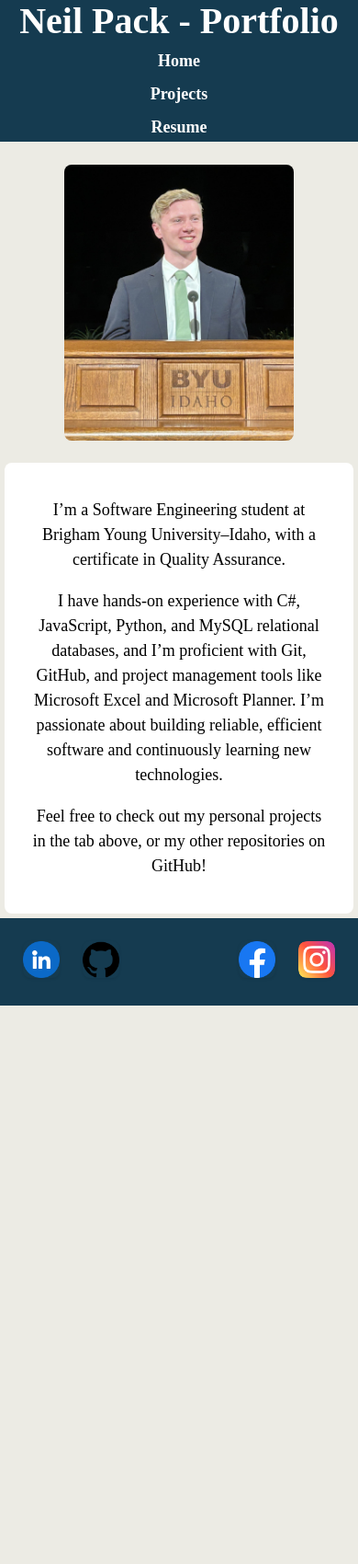
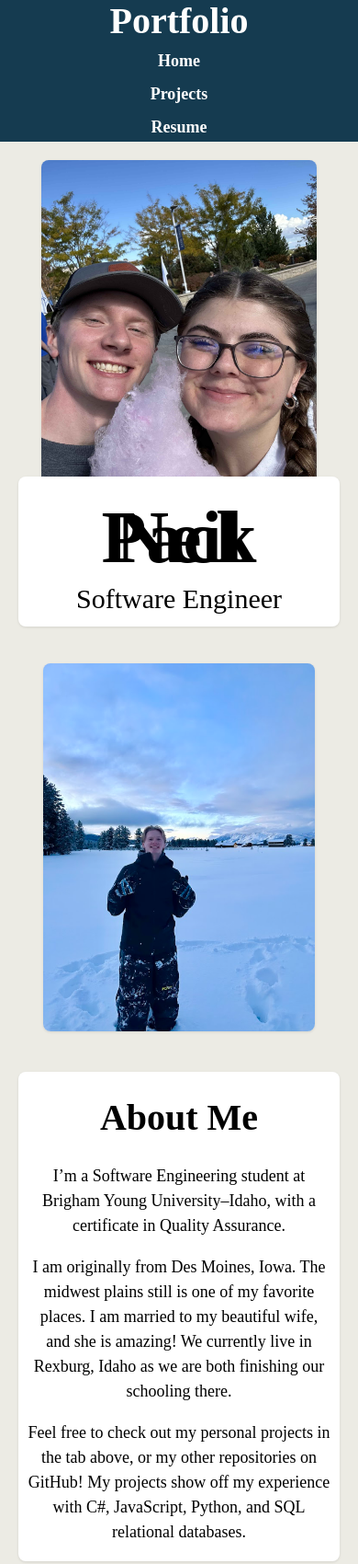
Before and after one commit to neilpack/portfolio, a plain HTML site: page index.html in a window 390 px wide. Shown: the top 1700 px of the page at 92% size. Before the commit the page ends 1093 px from the top, so only its background shows below. Drawn offline with Linux system fonts and the light colour scheme; a web font is replaced by a local one.

Commit message:
updated main page

```diff
--- a/index.html
+++ b/index.html
@@ -4,18 +4,19 @@
     <meta charset="UTF-8">
     <meta name="viewport" content="width=device-width, initial-scale=1.0">
     <title>Portfolio</title>
-    <link rel="stylesheet" href="styles/index-style.css">
+    <link rel="stylesheet" href="styles/style-index.css">
     <meta name="description" content="Personal portfolio of Neil Pack, showcasing web development, design, and creative projects.">
     <meta name="keywords" content="portfolio, web developer, frontend, backend, HTML, CSS, JavaScript, Python, C#, SQL, MySQL">
     <meta name="author" content="Neil Pack">
     <link rel="icon" href="images/favicon.ico">
+    <script src="scripts/home.js" defer></script>
     <style>
         @import url('https://fonts.googleapis.com/css2?family=Alumni+Sans+SC:ital,wght@0,100..900;1,100..900&display=swap');
     </style>
 </head>
 <body>
     <header>
-        <h1>Neil Pack - Portfolio</h1>
+        <h1>Portfolio</h1>
         <nav>
             <ul>
             <li><a href="index.html">Home</a></li>
@@ -25,15 +26,39 @@
         </nav>
     </header>
     <main>
-        <section>
-            <img src="images/mini.jpeg" alt="Professional photo of me">
-        </section>
-        <section id="bio">
-            <p>I’m a Software Engineering student at Brigham Young University–Idaho, with a certificate in Quality Assurance.</p>
-            <p>I have hands-on experience with C#, JavaScript, Python, and MySQL relational databases, and I’m proficient with Git, GitHub, and project management tools like Microsoft Excel and Microsoft Planner.
-                I’m passionate about building reliable, efficient software and continuously learning new technologies.</p>
-            <p>Feel free to check out my personal projects in the tab above, or my other repositories on GitHub! </p>
-        </section>
+        <div class="animations">
+            <section class="animation hidden">
+                <img src="images/hero01.JPG" alt="My wife and I on campus">
+            </section>
+            <section class="animation hidden">
+                <img src="images/hero06.jpeg" alt="Me standing by some trees">
+            </section>
+            <section class="animation hidden">
+                <img src="images/hero03.JPG" alt="My wife and I at a waterfall">
+            </section>
+        </div>
+
+        <div class="animations">
+            <section class="title animation hidden">
+                <h1>Neil Pack</h1>
+                <p>Software Engineer</p>
+            </section>
+        </div>
+
+        <div>
+            <section>
+                <img src="images/hero02.png" alt="Me outside in the snow">
+            </section>
+            <section class="bio">
+                <h3>About Me</h3>
+                <p>I’m a Software Engineering student at Brigham Young University–Idaho, with a certificate in Quality Assurance.</p>
+                <p>I am originally from Des Moines, Iowa. The midwest plains still is one of my favorite places.
+                     I am married to my beautiful wife, and she is amazing! We currently live in Rexburg, Idaho
+                    as we are both finishing our schooling there.</p>
+                <p>Feel free to check out my personal projects in the tab above, or my other repositories on GitHub!
+                    My projects show off my experience with C#, JavaScript, Python, and SQL relational databases.</p>
+            </section>
+        </div>
     </main>
     <footer>
         <ul class="social"> <!--target="_blank" makes it open a new tab  -->
--- /dev/null
+++ b/scripts/home.js
@@ -0,0 +1,14 @@
+const observer = new IntersectionObserver((entries) => {
+    entries.forEach((entry) => {
+        console.log(entry)
+        if (entry.isIntersecting) {
+            entry.target.classList.add('show');
+        } //else {
+            //entry.target.classList.remove('show');
+        //} commented this out so the animation only displays once
+
+    });
+});
+
+const hiddenElements = document.querySelectorAll('.hidden');
+hiddenElements.forEach((el) => observer.observe(el));
--- a/styles/index-style.css
+++ b/styles/style-index.css
@@ -26,8 +26,7 @@ html {
 /* Header */
 header {
   background-color: var(--accent-color);
-  margin-top: -48px; /* adds small bar above header bar*/
-  margin-left: -25px;
+  margin-top: -48px; /* removes small bar above header bar*/
 }
 header h1 {
   font-size: 70px;
@@ -54,17 +53,29 @@ a:hover {
 /* Main */
 main {
   display: flex;
+  flex-direction: column;
+  padding: 20px;
+}
+main div {
+  display: flex;
+  flex-direction: row;
+  gap: 40px;
   justify-content: center;
-  padding: 30px;
 }
-section {
-  padding: 20px;
+main div section {
   border-radius: 8px;
 }
-#bio {
+h3 {
+  font-size: 40px;
+  line-height: 0.5;
+  padding: 0 40px 0 40px;
+  font-family: "Alumni Sans SC";
+}
+.bio {
   background-color: white;
+  box-shadow: 0 1px 3px rgba(0,0,0,0.1);
 }
-p {
+.bio p {
   font-size: 25px;
   padding: 0 40px 0 40px;
   line-height: 1.5;
@@ -72,6 +83,48 @@ p {
 img {
   height: 450px;
   border-radius: 8px;
+  box-shadow: 0 1px 3px rgba(0,0,0,0.1);
+}
+.title {
+  background-color: white;
+  border-radius: 8px;
+  padding-left: 12%;
+  padding-right: 12%;
+  text-align: center;
+  margin-bottom: 30px;
+  margin-top: -80px;
+  box-shadow: 0 1px 3px rgba(0,0,0,0.1);
+  z-index: 1;
+}
+.title h1 {
+  font-size: 80px;
+  line-height: 0;
+  font-family: "Alumni Sans SC";
+}
+.title p {
+  font-size: 30px;
+  font-family: "Alumni Sans SC";
+  line-height: 0;
+}
+
+
+/* Animated JavaScript*/
+.hidden {
+  opacity: 0;
+  filter: blur(5px);
+  transform: translateX(-100%);
+  transition: all 1s;
+}
+.show {
+  opacity: 1;
+  filter: blur(0);
+  transform: translateX(0);
+}
+.animation:nth-child(2) {
+  transition-delay: 200ms;
+}
+.animation:nth-child(3) {
+  transition-delay: 400ms;
 }
 
 /* Footer */
@@ -92,7 +145,18 @@ footer ul section {
   display: flex;
 }
 
+/*Be Polite just in case people don't want to see the animations*/
+@media(prefers-reduced-motion) {
+  .hidden {
+    transition: none;
+  }
+}
 /* Breakpoints for Small Screens */
+@media (max-width: 1200px) {
+  main img {
+    height: 350px;
+  }
+}
 @media (max-width: 1000px) {
   header {
     margin-top: -28px;
@@ -112,22 +176,32 @@ footer ul section {
   ul li {
     padding: 5px;
   }
-  main {
+  main div {
     flex-direction: column;
     text-align: center;
-    padding: 5px;
+    padding-bottom: 10px;
   }
-  main p {
+  .title {
+    margin-top: -70px;
+  }
+  .bio p {
     font-size: 18px;
     padding: 0 10px 0 10px;
   }
+  .animation:nth-child(2) {
+    display: none;
+  }
+  .animation:nth-child(3) {
+    display: none;
+  }
   main img {
-    height: 300px;
+    height: 400px;
   }
   .social img {
     height: 40px;
   }
   footer section {
+    padding: 10px;
     gap: 15px;
   }
 }
--- a/styles/style-projects.css
+++ b/styles/style-projects.css
@@ -39,7 +39,6 @@ html {
 header {
   background-color: var(--accent-color);
   margin-top: -48px; /* removes small bar above header bar*/
-  margin-left: -25px;
 }
 header h1 {
   font-size: 70px;
@@ -218,6 +217,9 @@ footer ul section {
   .social img {
     height: 40px;
   }
+  footer ul li {
+    padding: 10px;
+  }
 }
 @media (max-width: 650px) {
   #project-container {
--- a/styles/style-resume.css
+++ b/styles/style-resume.css
@@ -27,7 +27,6 @@ html {
 header {
   background-color: var(--accent-color);
   margin-top: -48px; /* adds small bar above header bar*/
-  margin-left: -25px;
 }
 header h1 {
   font-size: 70px;
@@ -159,6 +158,12 @@ footer ul {
 footer ul section {
   display: flex;
 }
+footer ul li {
+  padding: 10px;
+}
+footer section {
+  gap: 13px;
+}
 
 /* Breakpoints for Small Screens */
 @media (max-width: 1200px) {
@@ -236,6 +241,6 @@ footer ul section {
     height: 40px;
   }
   footer section {
-    gap: 15px;
+    gap: 10px;
   }
 }
```
Also changed, not shown: images/hero01.JPG (added), images/hero02.png (added), images/hero03.JPG (added), images/hero04.jpeg (added), images/hero05.JPG (added), images/hero06.jpeg (added).
